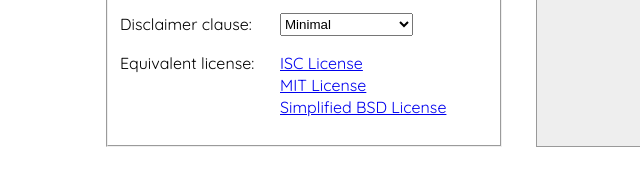
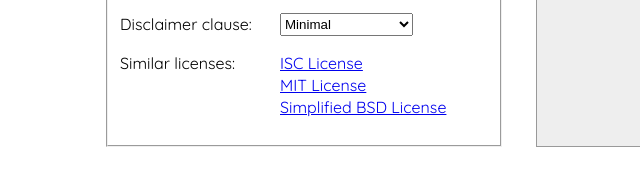
Before and after one commit to SimonMeskens/SimpleLicenseCollection, a plain HTML site: page index.html in a window 1280 px wide. Shown: the part 383-568 px from the top of the page, 0-640 px from the left. Drawn offline with nearby package versions, Linux system fonts and the light colour scheme.

Commit message:
Change wording

```diff
--- a/index.html
+++ b/index.html
@@ -312,7 +312,7 @@
             </select>
           </p>
           <p>
-            <label class="equivalent-license">Equivalent license: </label>
+            <label class="equivalent-license">Similar licenses: </label>
             <span>
               <a
                 href="https://opensource.org/licenses/ISC"
```
